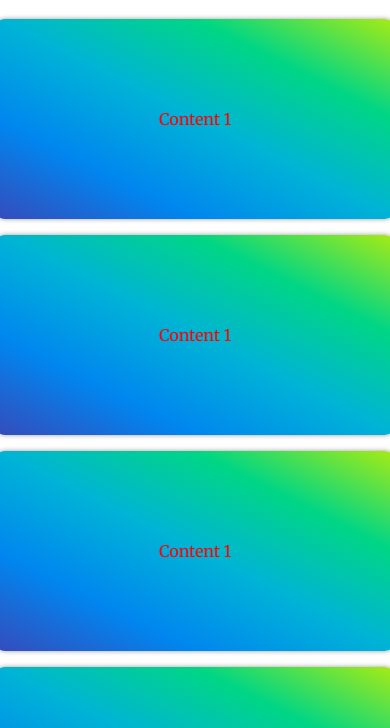
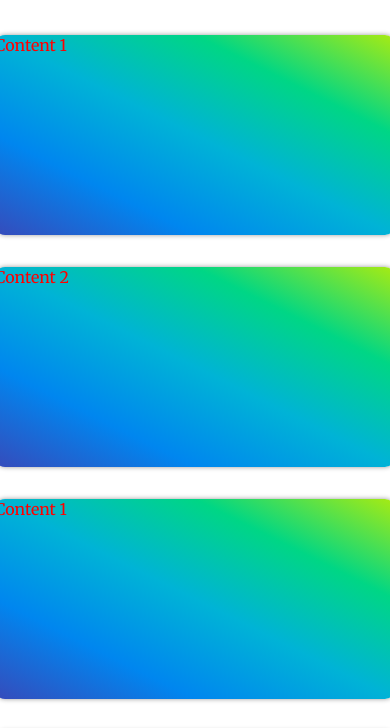
Before and after one commit to theredcosmos/scrollanimation, a plain HTML site: page index.html in a window 390 px wide. Shown: the part 64-792 px from the top of the page. Drawn offline with Linux system fonts and the light colour scheme.

Commit message:
first edit

```diff
--- a/index.html
+++ b/index.html
@@ -13,6 +13,7 @@
      <div class="container">
         <h1 class="heading">Scroll to view</h1>
          <div class="element">Content 1</div>
+         <div class="element">Content 2</div>
          <div class="element">Content 1</div>
          <div class="element">Content 1</div>
          <div class="element">Content 1</div>
@@ -28,7 +29,7 @@
          <div class="element">Content 1</div>
          <div class="element">Content 1</div>
          <div class="element">Content 1</div>
-         <div class="element">Content 1</div>
+         <div class="element">content1</div>
      </div>
 
     <script src="index.js"></script>
--- a/style.css
+++ b/style.css
@@ -49,3 +49,9 @@ body
 .element:hover{
     box-shadow: 0 0 15px 0 rgba(0, 0, 0, 0.4);
 }
+
+@media(max-width:480px){
+   .element{
+       display: inline-block;
+   }
+}
```
